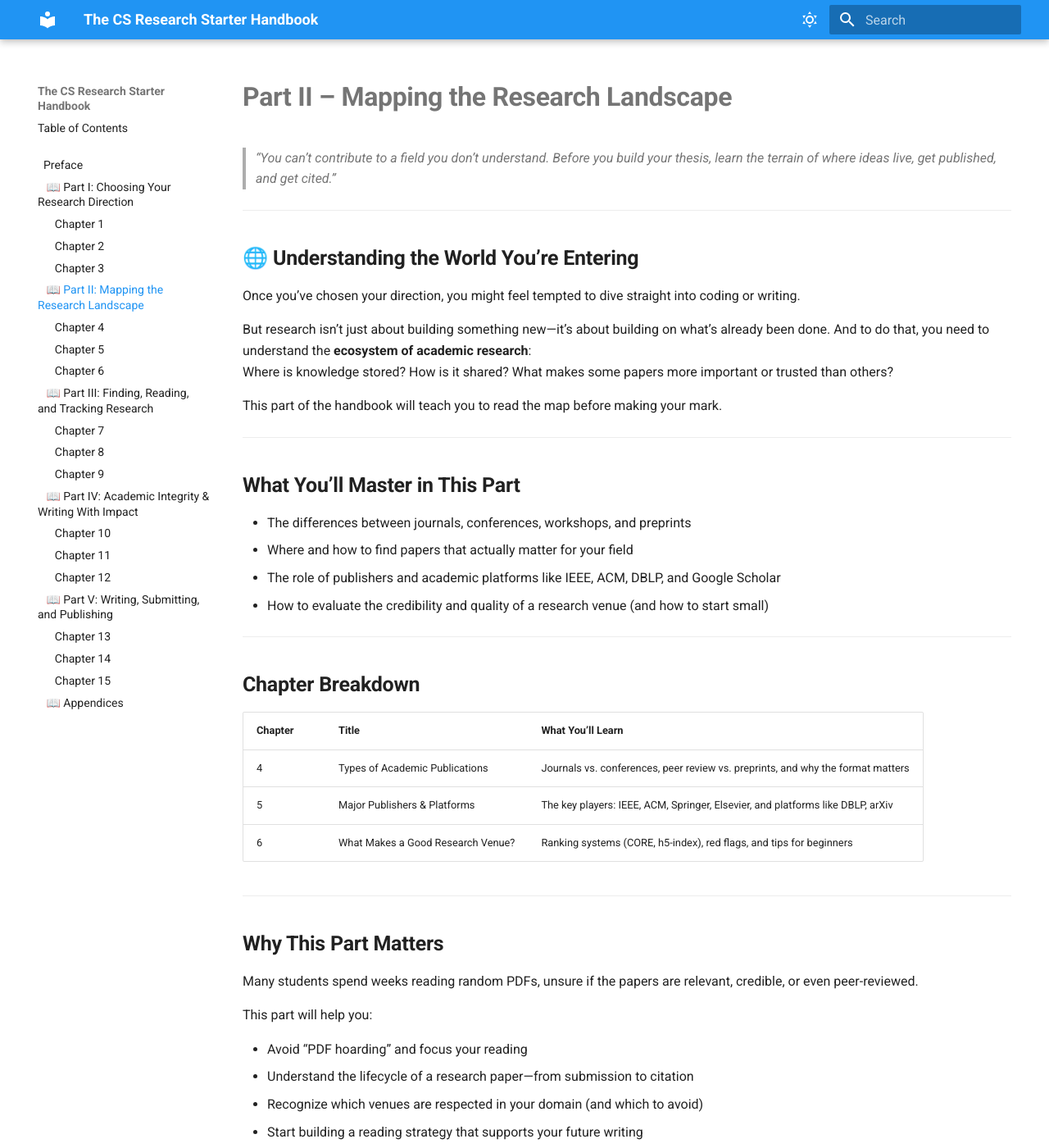
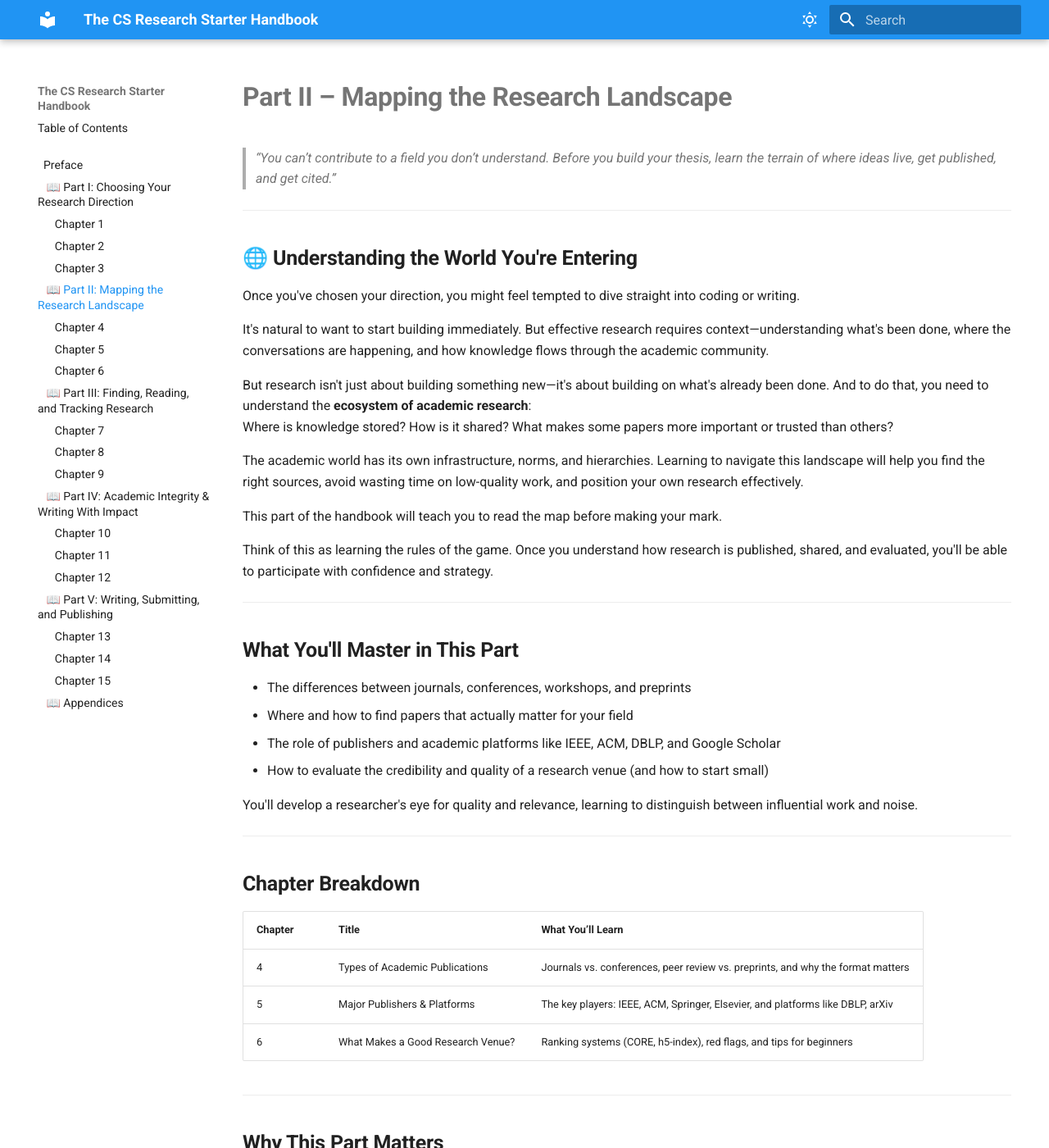
Before and after one commit to McKlay/research-starter-handbook, an MkDocs documentation site: the page built from docs/PartII_overview.md, in a window 1280 px wide and 1400 px high. Shown: the whole window at 82% size. Built offline with MkDocs 1.6.1 and Material for MkDocs 9.7.7, drawn with Linux system fonts in a browser that asks for light colours; some of the changed text lies outside the part shown.

Commit message:
enhanced details

```diff
--- a/docs/PartII_overview.md
+++ b/docs/PartII_overview.md
@@ -9,23 +9,31 @@ hide:
 
 ---
 
-## **🌐 Understanding the World You’re Entering**
+## **🌐 Understanding the World You're Entering**
 
-Once you’ve chosen your direction, you might feel tempted to dive straight into coding or writing.
+Once you've chosen your direction, you might feel tempted to dive straight into coding or writing.
 
-But research isn’t just about building something new—it’s about building on what’s already been done. And to do that, you need to understand the **ecosystem of academic research**:
+It's natural to want to start building immediately. But effective research requires context—understanding what's been done, where the conversations are happening, and how knowledge flows through the academic community.
+
+But research isn't just about building something new—it's about building on what's already been done. And to do that, you need to understand the **ecosystem of academic research**:
 Where is knowledge stored? How is it shared? What makes some papers more important or trusted than others?
+
+The academic world has its own infrastructure, norms, and hierarchies. Learning to navigate this landscape will help you find the right sources, avoid wasting time on low-quality work, and position your own research effectively.
 
 This part of the handbook will teach you to read the map before making your mark.
 
+Think of this as learning the rules of the game. Once you understand how research is published, shared, and evaluated, you'll be able to participate with confidence and strategy.
+
 ---
 
-## **What You’ll Master in This Part**
+## **What You'll Master in This Part**
 
 - The differences between journals, conferences, workshops, and preprints
 - Where and how to find papers that actually matter for your field
 - The role of publishers and academic platforms like IEEE, ACM, DBLP, and Google Scholar
 - How to evaluate the credibility and quality of a research venue (and how to start small)
+
+You'll develop a researcher's eye for quality and relevance, learning to distinguish between influential work and noise.
 
 ---
 
@@ -43,14 +51,20 @@ This part of the handbook will teach you to read the map before making your mark
 
 Many students spend weeks reading random PDFs, unsure if the papers are relevant, credible, or even peer-reviewed.
 
+Without a clear understanding of the research landscape, you risk building on shaky foundations or missing important work that could inform your approach.
+
 This part will help you:
 
-- Avoid “PDF hoarding” and focus your reading
+- Avoid "PDF hoarding" and focus your reading
 - Understand the lifecycle of a research paper—from submission to citation
 - Recognize which venues are respected in your domain (and which to avoid)
 - Start building a reading strategy that supports your future writing
 
+These skills will serve you throughout your research journey, helping you stay current, write stronger literature reviews, and choose the best venues for your own work.
+
 ---
 
 > **Bottom line:** If your research journey is a hike, this part is your map and compass.
-> By the end of Part II, you won’t just be consuming research—you’ll know *how to navigate it*.
+> By the end of Part II, you won't just be consuming research—you'll know *how to navigate it*.
+
+Invest time in understanding the landscape now, and you'll save yourself countless hours of confusion and frustration later.
```
